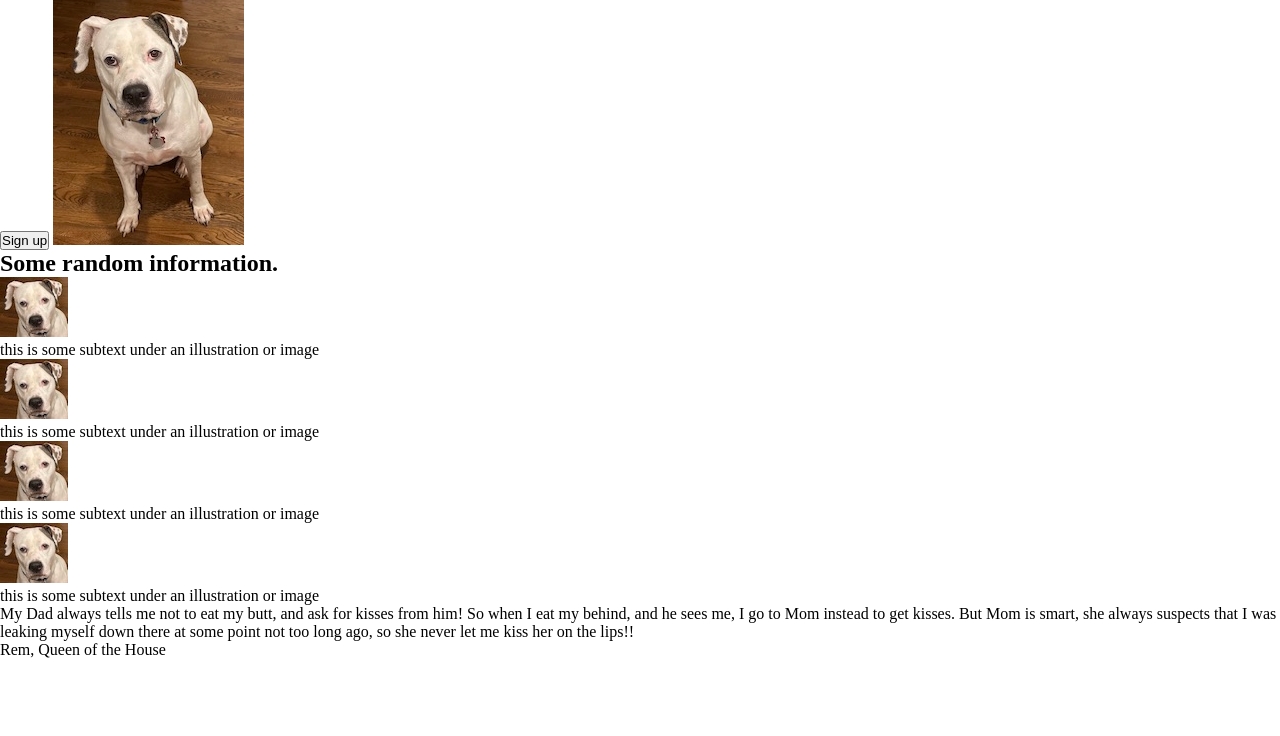
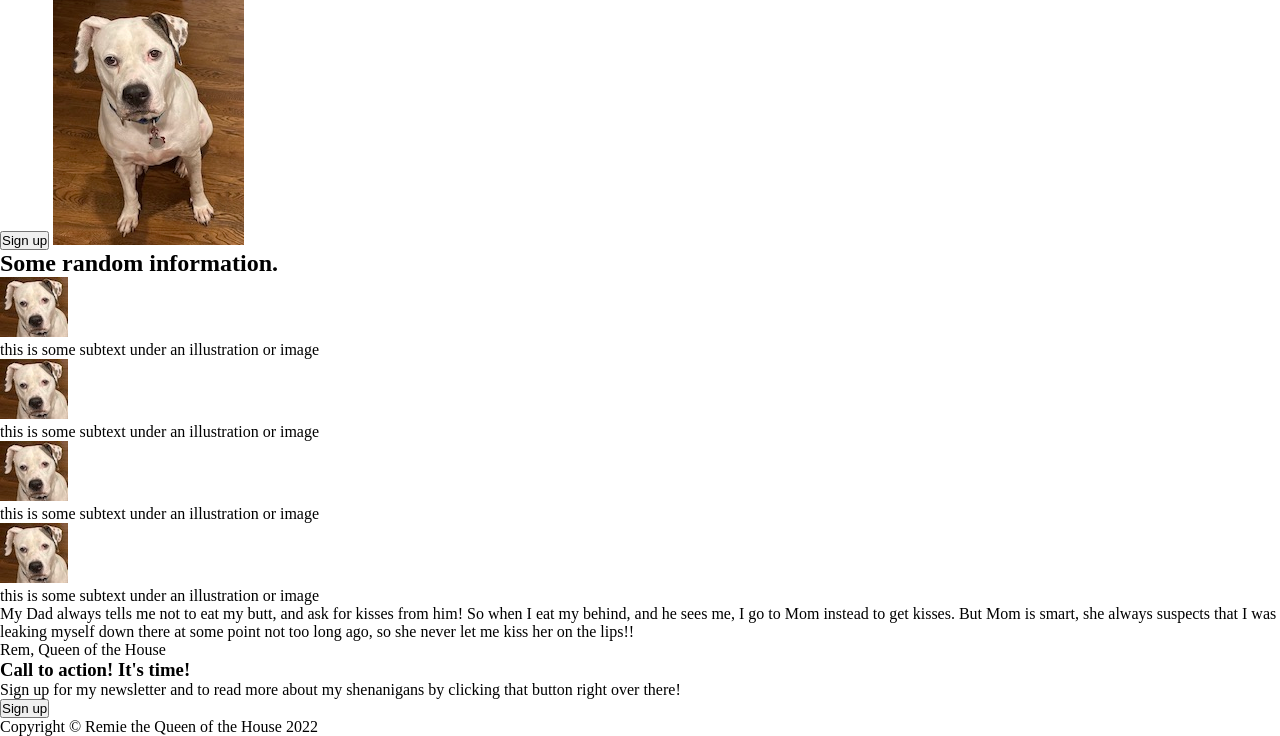
Before and after one commit to LudoNash/Odin-landing-page, a plain HTML site: page index.html in a window 1280 px wide. Shown: the part 130-866 px from the top of the page. Before the commit the page ends 800 px from the top, so only its background shows below. Drawn offline with Linux system fonts and the light colour scheme.

Commit message:
Update index.html

```diff
--- a/index.html
+++ b/index.html
@@ -70,5 +70,17 @@
             <div>Rem, Queen of the House</div>
         </div>
     </section>
+
+    <section class="signup">
+        <h3>Call to action! It's time!</h3>
+        <p>Sign up for my newsletter and to read more about my shenanigans
+            by clicking that button right over there!
+        </p>
+        <button> Sign up</button>
+    </section>
+
+    <footer class="footer">
+        Copyright © Remie the Queen of the House 2022
+    </footer>
 </body>
 </html>
```
